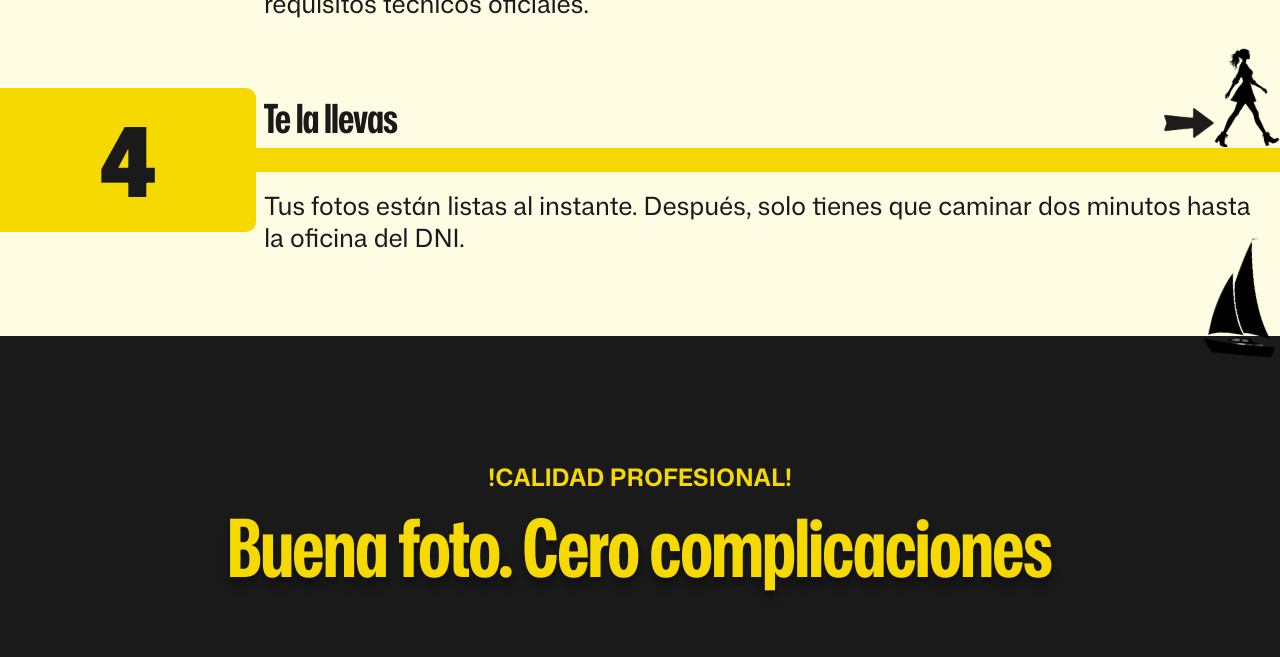
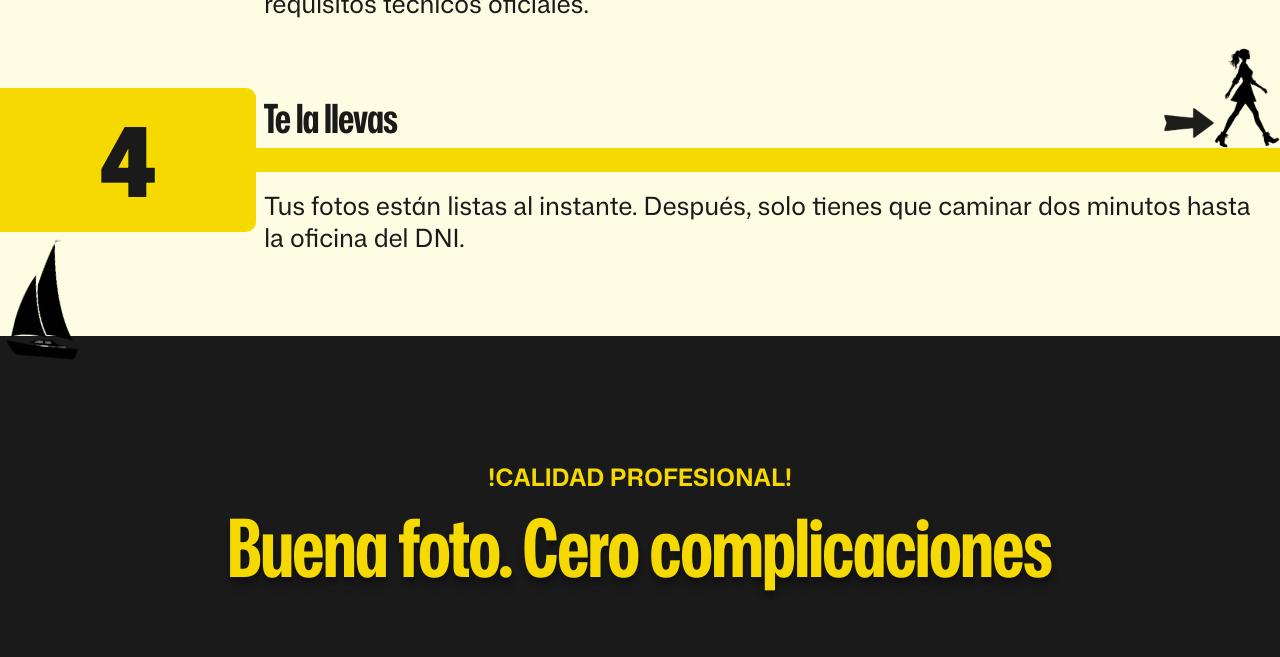
Before and after one commit to drkedrkedjon/argazkilur-v1, a plain HTML site: page index.html in a window 1280 px wide. Shown: the part 2415-3072 px from the top of the page. Drawn offline with Linux system fonts and the light colour scheme.

Commit message:
Fine tuning third section - calidad profesional

```diff
--- a/styles/styles.css
+++ b/styles/styles.css
@@ -229,9 +229,9 @@ body {
 
 .barco {
   position: absolute;
-  bottom: -20px;
-  right: 0;
-  /* opacity: 70%; */
+  bottom: -22px;
+  left: 10px;
+  /* opacity: 80%; */
   height: 120px;
   transform: rotate(5deg);
 }
```
